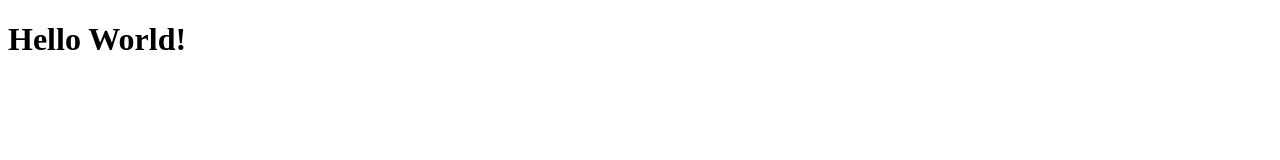
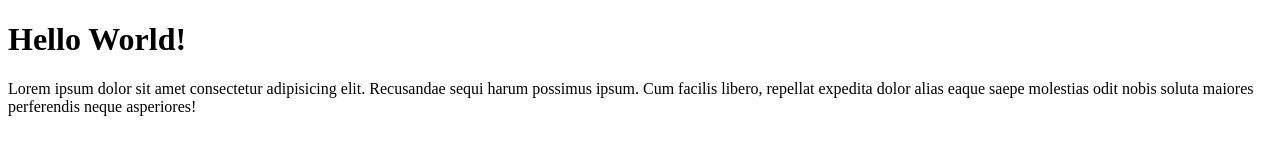
Before and after one commit to SamuelT0b/fv-git-test, a plain HTML site: page index.html in a window 1280 px wide. Drawn offline with Linux system fonts and the light colour scheme.

Commit message:
menambahkan paragraf

```diff
--- a/index.html
+++ b/index.html
@@ -10,6 +10,9 @@
 
 <body>
     <h1>Hello World!</h1>
+    <p>Lorem ipsum dolor sit amet consectetur adipisicing elit. Recusandae sequi harum possimus ipsum. Cum facilis
+        libero, repellat expedita dolor alias eaque saepe molestias odit nobis soluta maiores perferendis neque
+        asperiores!</p>
 </body>
 
 </html>
```
